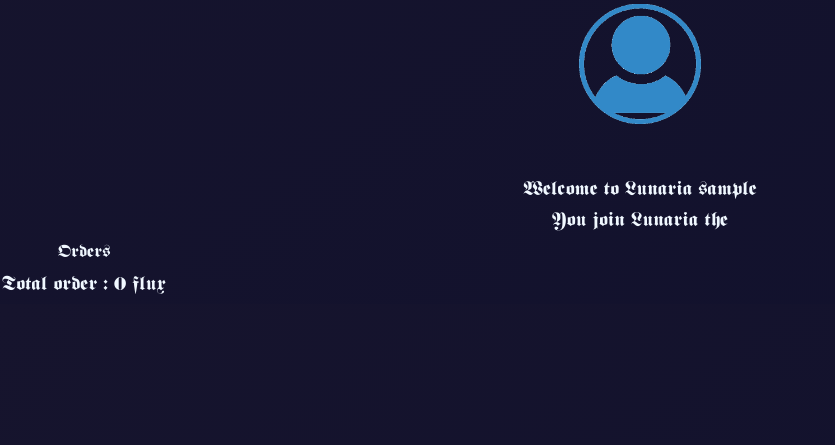
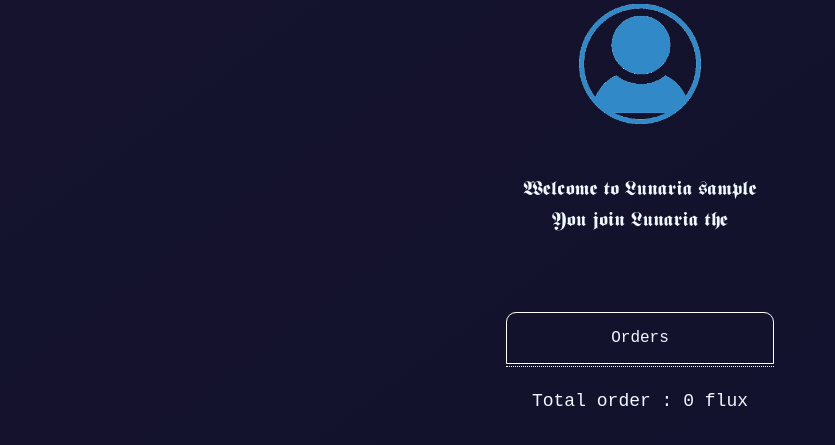
Before and after one commit to nmarrocchi/Lunaria, a PHP site: page /account.php in a window 1280 px wide. Shown: the part 196-641 px from the top of the page, without its empty margins (0-835 px from the left). Run offline with PHP 8.4, Linux system fonts and the light colour scheme; the visitor is signed in with stand-in values (Sample User, id 1); data that the repository does not hold is empty.

Commit message:
account order list css

```diff
--- a/style/account.css
+++ b/style/account.css
@@ -7,3 +7,21 @@
   font-size: large;
   margin: 1vh 0vw;
 }
+
+.userOrder{
+  font-family: 'Courier New', Courier, monospace;
+  margin: 10vh auto;
+}
+
+.orderHeader{
+  border: solid white 1px;
+  border-radius: 10px 10px 0px 0px;
+}
+
+.userOrder td{
+  padding: 2vh 2vw;
+}
+
+.totalOrder{
+  border-top: dotted white 1px;
+}
```
